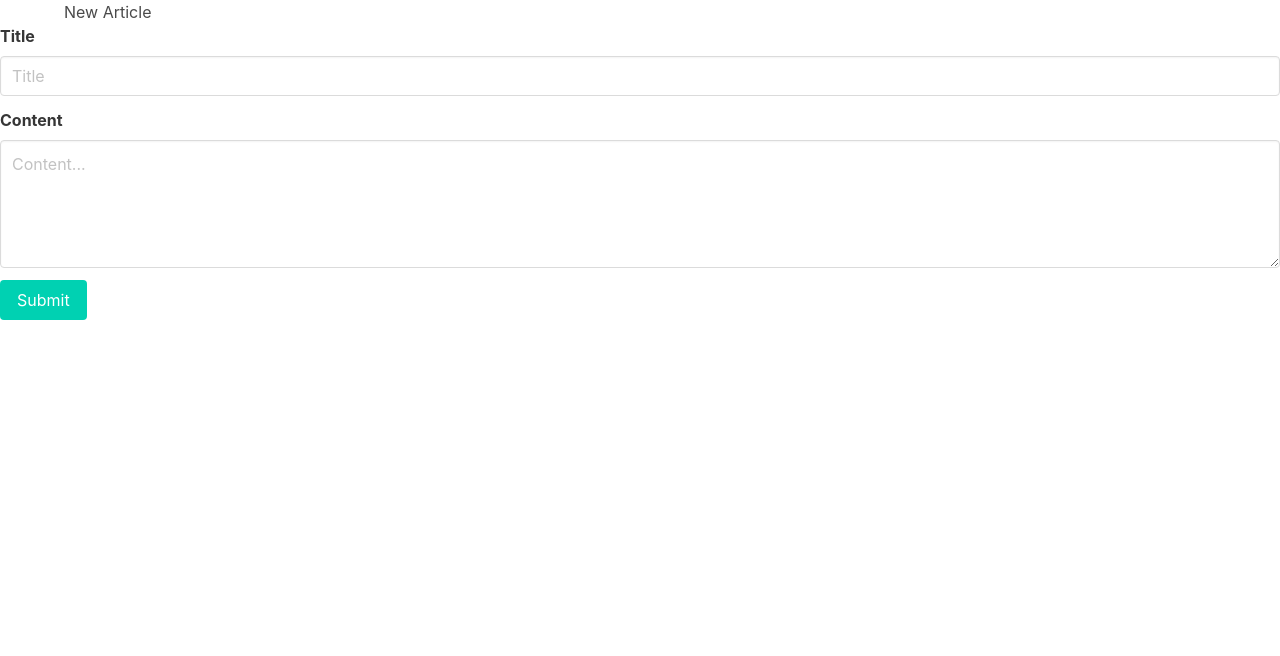
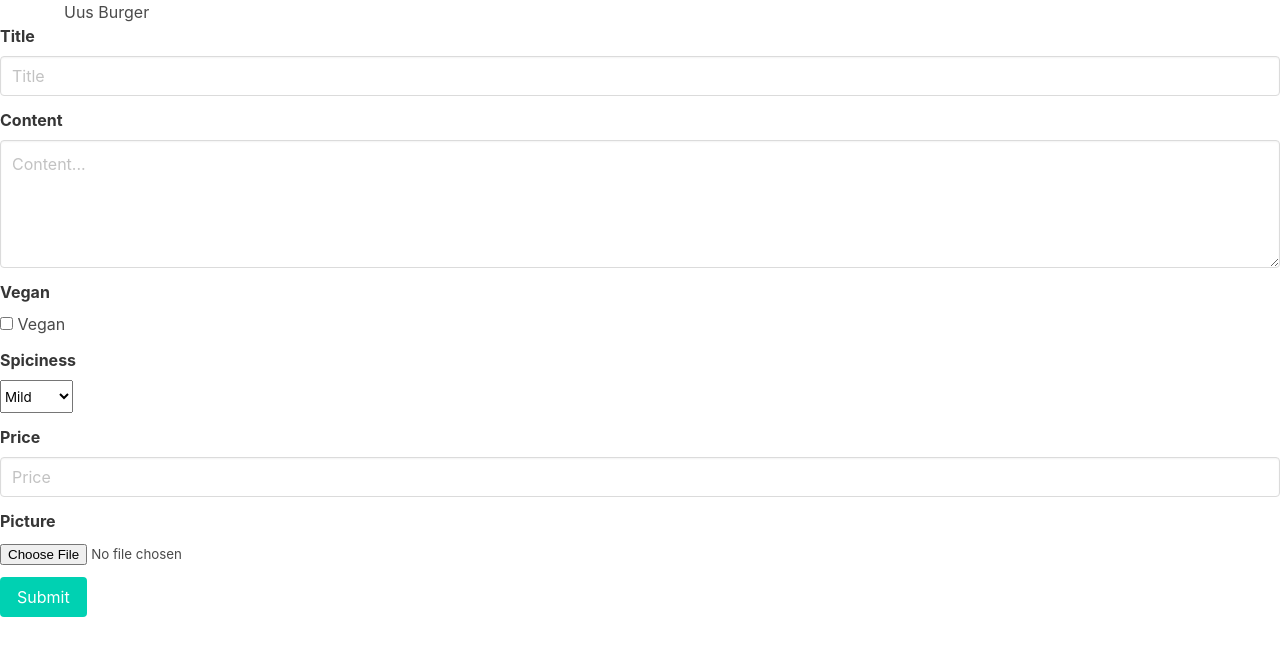
Before and after one commit to ZaneyH/Learnphp20.12, a PHP site: template views/articles/create.php in a window 1280 px wide. Shown: the part 52-708 px from the top of the page. Run offline with PHP 8.4, Linux system fonts and the light colour scheme; the template is opened without the code that fills it, so the values that code supplies are empty.

Commit message:
first commit

```diff
--- a/public/index.php
+++ b/public/index.php
@@ -1,4 +1,10 @@
 <?php
+
+if (preg_match('/\.(?:png|jpg|jpeg|gif)$/', $_SERVER["REQUEST_URI"])) {
+    return false;    // serve the requested resource as-is.
+}
+
+
 session_start();
 require __DIR__ . '/../vendor/autoload.php';
 
--- a/src/Controllers/ArticlesController.php
+++ b/src/Controllers/ArticlesController.php
@@ -13,10 +13,12 @@ class ArticlesController {
         view('articles/create');
     }
     public function store(){
+        $filename = md5($_FILES['image']['name'].microtime()). '.' . pathinfo($_FILES['image']['name'], PATHINFO_ALL);
 
         $article = new Article();
         $article->title = $_POST['title'];
         $article->body = $_POST['body'];
+
         $article->save();
         header('Location: /admin/articles');
 
--- a/src/Models/Article.php
+++ b/src/Models/Article.php
@@ -6,6 +6,10 @@ public static $table = "articles";
 public $id;
 public $title;
 public $body;
+public $isvegan;
+public $spiciness;
+public $price;
+public $picture;
 
 public function snippet(){
     return substr($this->body,0,3);
--- a/views/articles/create.php
+++ b/views/articles/create.php
@@ -1,8 +1,8 @@
 <?php include __DIR__ . '/../partials/Header.php'; ?>
 <div class="container">
-   <h1>New Article</h1>
+   <h1>Uus Burger</h1>
 </div>
-    <form action="/admin/articles" method="POST">
+<form action="/admin/articles" method="POST" enctype="multipart/form-data">
     <div class="field">
         <label class="label">Title</label>
         <div class="control">
@@ -16,11 +16,38 @@
         </div>
     </div>
     <div class="field">
+        <label class="label">Vegan</label>
+        <div class="control">
+            <input type="checkbox" name="isvegan"> Vegan
+        </div>
+    </div>
+    <div class="field">
+        <label class="label">Spiciness</label>
+        <div class="control">
+            <select class="select" name="spiciness">
+                <option value="mild">Mild</option>
+                <option value="medium">Medium</option>
+                <option value="spicy">Spicy</option>
+            </select>
+        </div>
+    </div>
+    <div class="field">
+        <label class="label">Price</label>
+        <div class="control">
+            <input class="input" type="text" placeholder="Price" name="price" id="price">
+        </div>
+    </div>
+    <div class="field">
+        <label class="label">Picture</label>
+        <div class="control">
+            <input type="file" name="picture">
+        </div>
+    </div>
+    <div class="field">
         <div class="control">
             <input class="button is-primary" type="submit">
         </div>
     </div>
-
 </form>
 
 <?php include __DIR__ . '/../partials/footer.php'; ?>
```
Also changed, not shown: src/DB.php (+5 -5 lines), views/articles/edit.php (+26 -5 lines), views/articles/index.php (+6 -1 lines), views/articles/view.php (+16 -0 lines), db.sqlite, views/users/index.php (line endings or trailing spaces). Lines whose indentation alone changed are shown as unchanged.
